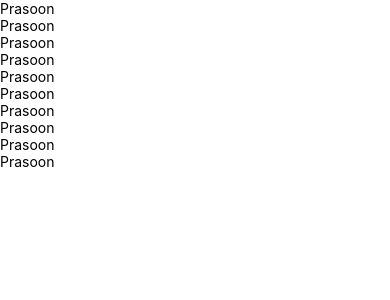
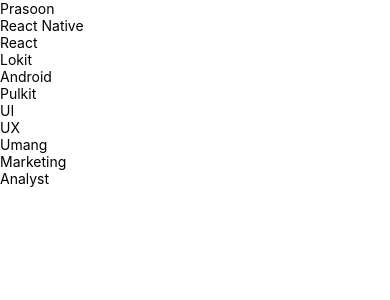
Before and after one commit to PrasoonGuptaOfficial/ReactNativeTutorial, a React Native app: screen / in a window 390 px wide. Shown: the top 300 px of the page. Built offline with nearby package versions, Linux system fonts and the light colour scheme.

Commit message:
sectionList ListViews Component

```diff
--- a/App.tsx
+++ b/App.tsx
@@ -1,64 +1,53 @@
 import React from 'react';
-import {FlatList, Text, View} from 'react-native';
+import {SectionList, Text, View} from 'react-native';
 
-type ItemPropType = {
+type SectionListData = {
   id: number;
   name: string;
+  data: string[];
 };
 
-const DATA: ItemPropType[] = [
+const DATA: SectionListData[] = [
   {
     id: 1,
     name: 'Prasoon',
+    data: ['React Native', 'React'],
   },
   {
     id: 2,
-    name: 'Prasoon',
+    name: 'Lokit',
+    data: ['Android'],
   },
   {
     id: 3,
-    name: 'Prasoon',
+    name: 'Pulkit',
+    data: ['UI', 'UX'],
   },
   {
     id: 4,
-    name: 'Prasoon',
-  },
-  {
-    id: 5,
-    name: 'Prasoon',
-  },
-  {
-    id: 6,
-    name: 'Prasoon',
-  },
-  {
-    id: 7,
-    name: 'Prasoon',
-  },
-  {
-    id: 8,
-    name: 'Prasoon',
-  },
-  {
-    id: 9,
-    name: 'Prasoon',
-  },
-  {
-    id: 10,
-    name: 'Prasoon',
+    name: 'Umang',
+    data: ['Marketing', 'Analyst'],
   },
 ];
 
 function App(): React.JSX.Element {
-  const flatlistRenderItem = ({item}: {item: ItemPropType}) => {
-    return <Text>{item.name}</Text>;
+  const sectionListRenderItem = ({item}: {item: string}) => {
+    return <Text>{item}</Text>;
+  };
+  const sectionHeaderRenderItem = ({
+    section: {name},
+  }: {
+    section: {name: string};
+  }) => {
+    return <Text>{name}</Text>;
   };
   return (
     <View>
-      <FlatList
-        data={DATA}
-        renderItem={flatlistRenderItem}
-        keyExtractor={item => item.id.toString()}
+      <SectionList
+        sections={DATA}
+        keyExtractor={item => item}
+        renderItem={sectionListRenderItem}
+        renderSectionHeader={sectionHeaderRenderItem}
       />
     </View>
   );
```
